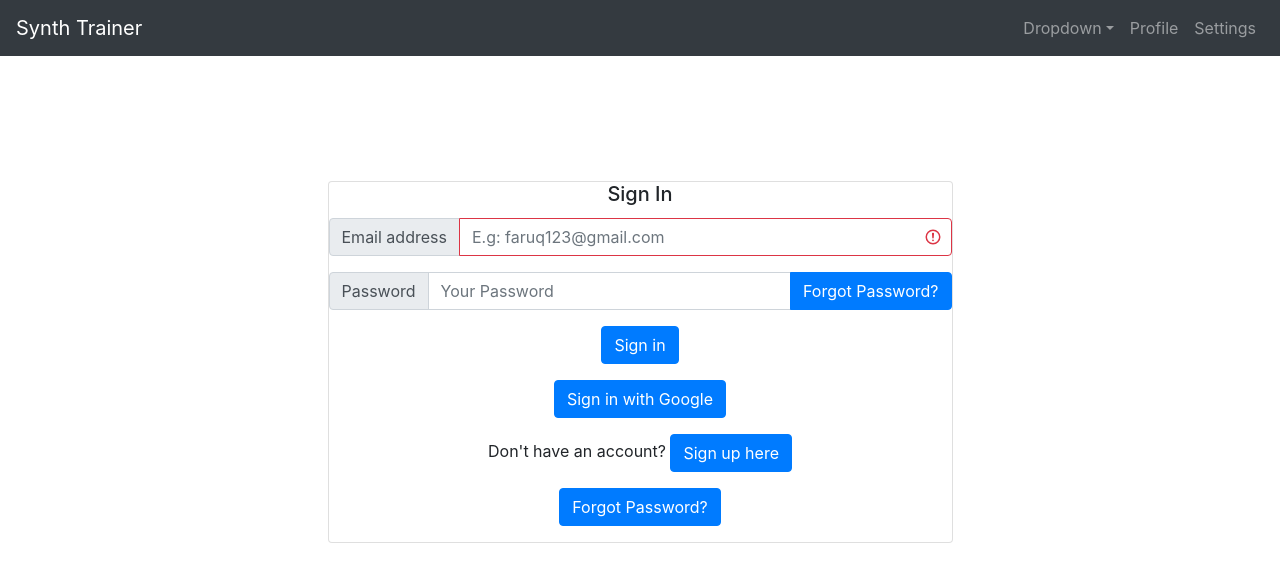
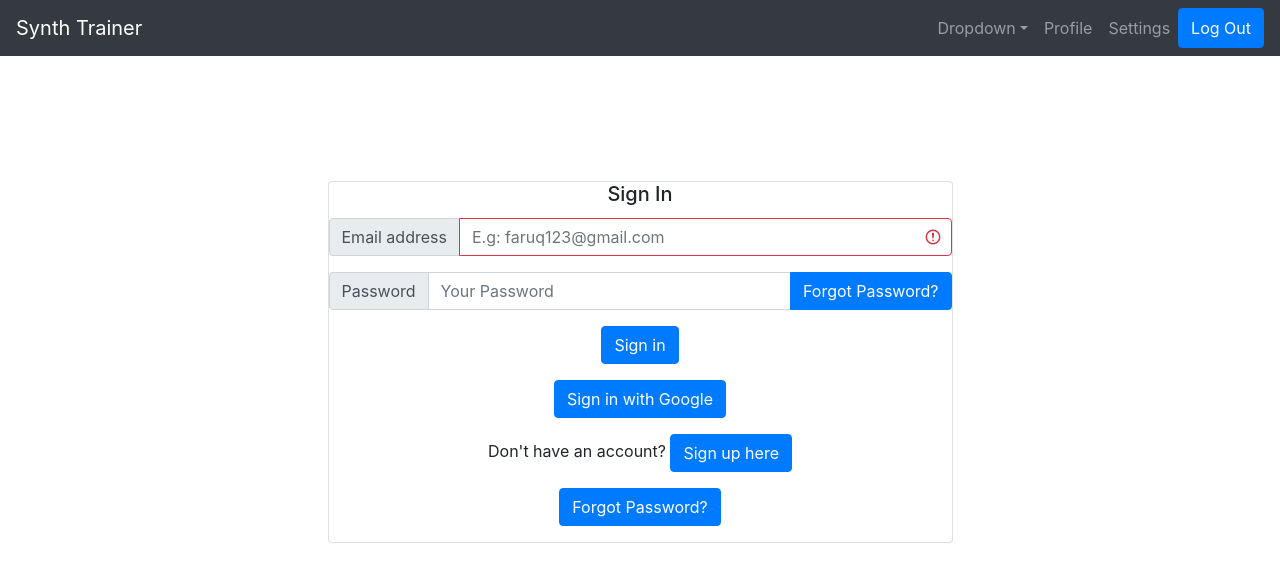
Before and after one commit to alvinlai808/Synth-Trainer, a React (Create React App) app in the folder synth-trainer/: page / in a window 1280 px wide. Shown: the top 582 px of the page. Built offline with nearby package versions, Linux system fonts and the light colour scheme; no server answers.

Commit message:
add sign out button

```diff
--- a/synth-trainer/src/Components/NavBar.jsx
+++ b/synth-trainer/src/Components/NavBar.jsx
@@ -1,5 +1,19 @@
+import { auth } from "firebase";
 import React from "react";
-import { Navbar, Nav, NavDropdown } from "react-bootstrap";
+import { Navbar, Nav, NavDropdown, Button } from "react-bootstrap";
+import { signOut } from "../firebase";
+
+const onClickHandler = (event) => {
+  const { name } = event.currentTarget
+  if (name == "logOut") {
+    try {
+      signOut();
+      window.location = "/"
+    } catch (error) {
+      console.error(error);
+    }
+  }
+}
 
 const NavigationBar = () => {
   return (
@@ -21,6 +35,7 @@ const NavigationBar = () => {
           </NavDropdown>
           <Nav.Link href="profilePage">Profile</Nav.Link>
           <Nav.Link href="#settings">Settings</Nav.Link>
+          <Button name="logOut" onClick={event => onClickHandler(event)}>Log Out</Button>
         </Nav>
         {/* <Form inline>
           <FormControl type="text" placeholder="Search" className="mr-sm-2" />
```
